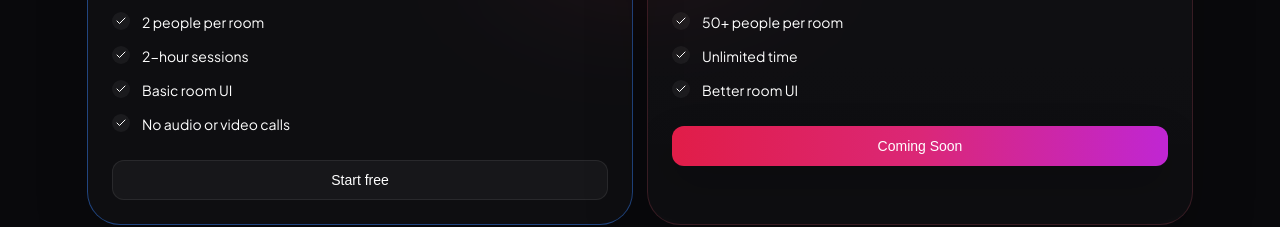
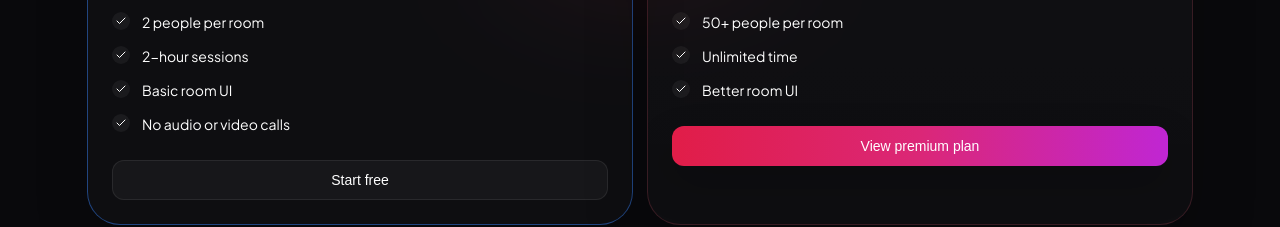
Before and after one commit to KunalAnkur/spotlight, a Next.js app: page / in a window 1280 px wide. Shown: the part 3800-4027 px from the top of the page. Built offline with nearby package versions, Linux system fonts and the light colour scheme; no server answers; a web font is replaced by a local one.

Commit message:
fix(pricing): remove coming soon placeholder and restore CTA links

```diff
--- a/src/components/pricing/PricingPlansGrid.tsx
+++ b/src/components/pricing/PricingPlansGrid.tsx
@@ -85,18 +85,9 @@ export default function PricingPlansGrid({ className }: PricingPlansGridProps) {
                 size="lg"
                 className={cn("w-full", pricingCtaClassName)}
               >
-                {/* <a href={plan.ctaHref} rel="noopener noreferrer">
+                <a href={plan.ctaHref} rel="noopener noreferrer">
                   {plan.ctaLabel}
-                </a> */}
-                {plan.plan === 'free' ? (
-                  <a href={plan.ctaHref} rel="noopener noreferrer">
-                    {plan.ctaLabel}
-                  </a>
-                ): (
-                  <a rel="noopener noreferrer">
-                    Coming Soon
-                  </a>
-                )}
+                </a>
               </Button>
             </div>
           </article>
```
